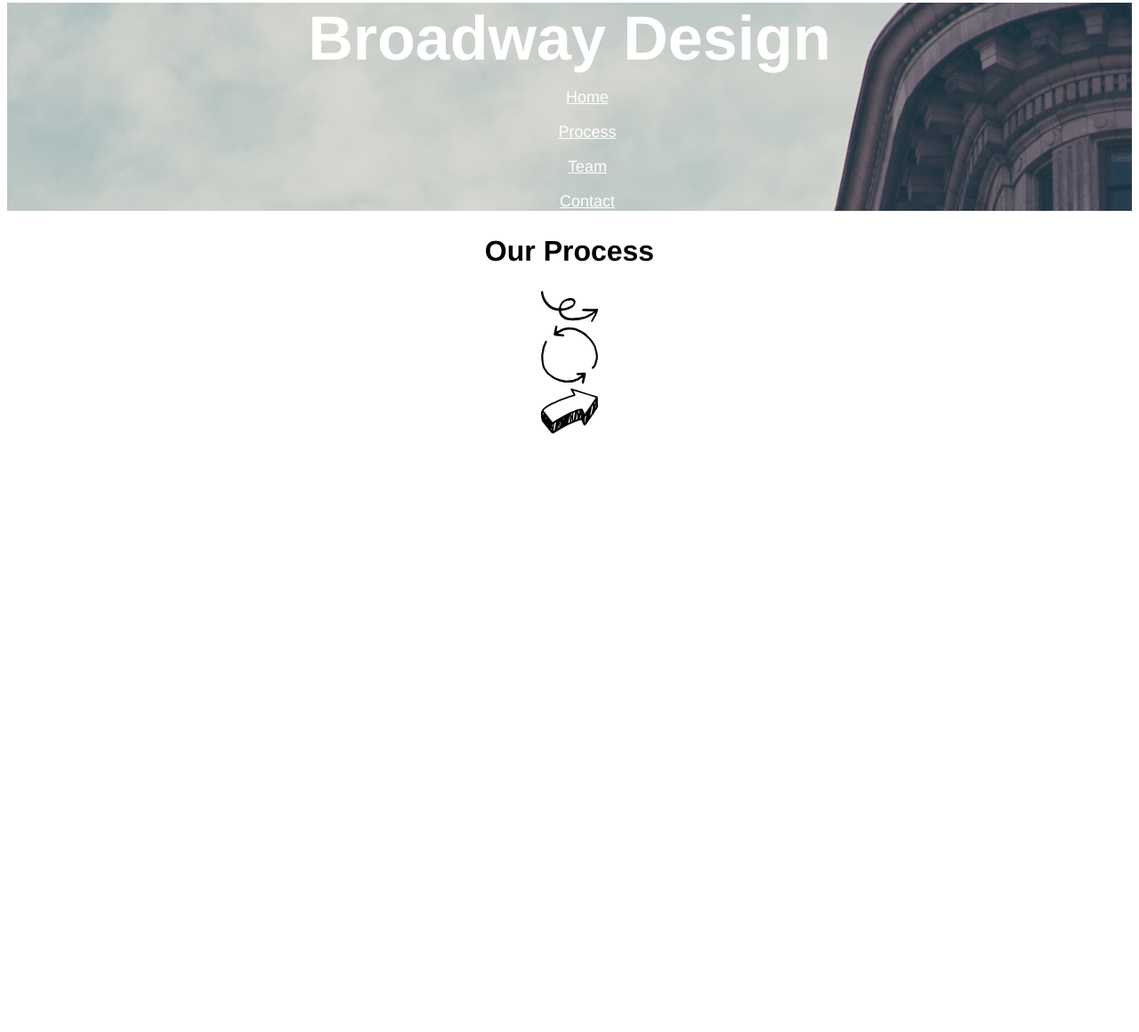
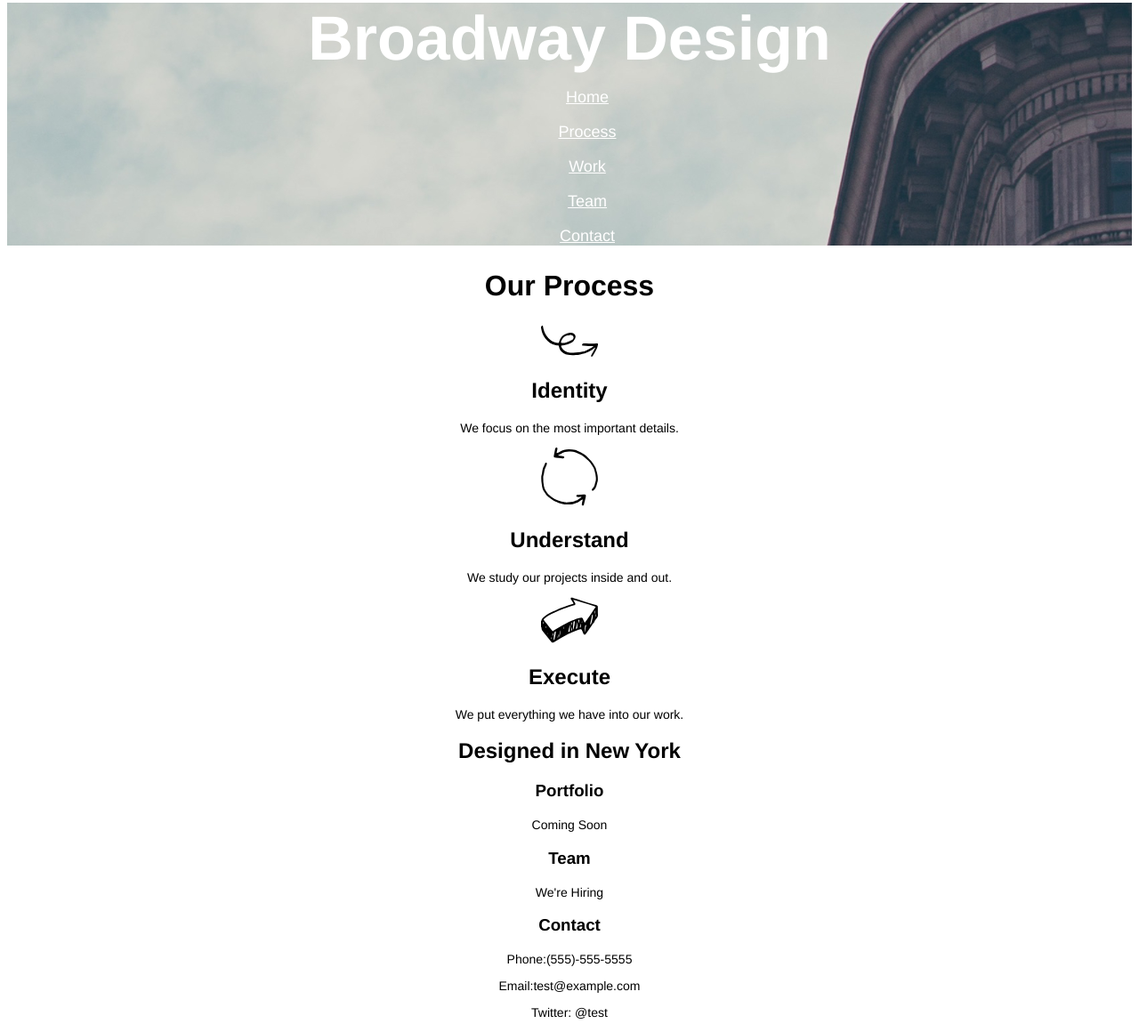
Before and after one commit to dr9289/Broadway-Design, a plain HTML site: page index.html in a window 1280 px wide. Shown: the part 5-1165 px from the top of the page at 89% size. Before the commit the page ends 800 px from the top, so only its background shows below. Drawn offline with Linux system fonts and the light colour scheme.

Commit message:
almost done

```diff
--- a/index.html
+++ b/index.html
@@ -1,11 +1,9 @@
 <!DOCTYPE html>
 <html>
-
 	<head>
 		<title>Broadway Design</title>
 		<link href="styles.css" rel="stylesheet" type="text/css">
 		</head>
-
 		<body>
 			<header id="top">
 				<h1>Broadway Design</h1>
@@ -14,15 +12,19 @@
 						<li>
 							<a class="btn-nav" href="#">Home</a>
 						</li>
-                <li style="list-style: none"><br></li>
+						<br>
 							<li>
 								<a class="btn-nav" href="#">Process</a>
 							</li>
-                <li style="list-style: none"><br></li>
+							<br>
+								<li>
+									<a class="btn-nav" href="#">Work</a>
+								</li>
+								<br>
 									<li>
 										<a class="btn-nav" href="#">Team</a>
 									</li>
-                <li style="list-style: none"><br></li>
+									<br>
 										<li>
 											<a class="btn-nav" href="#">Contact</a>
 										</li>
@@ -30,9 +32,27 @@
 								</nav>
 							</header>
 							<h2 id="process">Our Process</h2>
-    <img alt="Kiwi standing on oval" src="Resources/identify.svg"><br>
-    <img alt="Kiwi standing on oval" src="Resources/understand.svg"><br>
+							<img alt="Kiwi standing on oval" src="Resources/identify.svg">
+								<br>
+									<h2>Identity</h2>
+									<p>We focus on the most important details.</p>
+									<img alt="Kiwi standing on oval" src="Resources/understand.svg">
+										<br>
+											<h2>Understand</h2>
+											<p>We study our projects inside and out.</p>
 											<img alt="Kiwi standing on oval" src="Resources/execute.svg">
+												<h2>Execute</h2>
+												<p>We put everything we have into our work.</p>
+												<div class="design">
+													<h2>Designed in New York</h2>
+												</div>
+												<h3>Portfolio</h3>
+												<p>Coming Soon</p>
+												<h3>Team</h3>
+												<p>We're Hiring</p>
+												<h3>Contact</h3>
+												<p>Phone:(555)-555-5555</p>
+												<p>Email:test@example.com</p>
+												<p>Twitter: @test</p>
 											</body>
-
 										</html>
--- a/styles.css
+++ b/styles.css
@@ -8,7 +8,7 @@ h1{
     margin: auto;
 }
 
-.btn-nav {
+li {
     font-size: 18px;
 }
 
```
Lines whose indentation alone changed are shown as unchanged.
